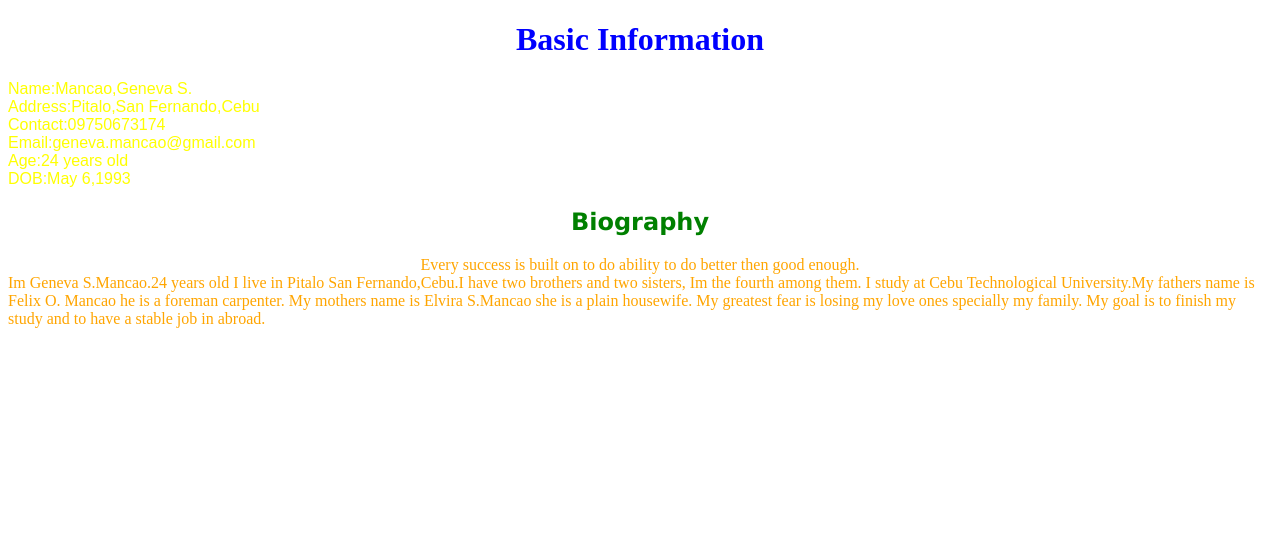
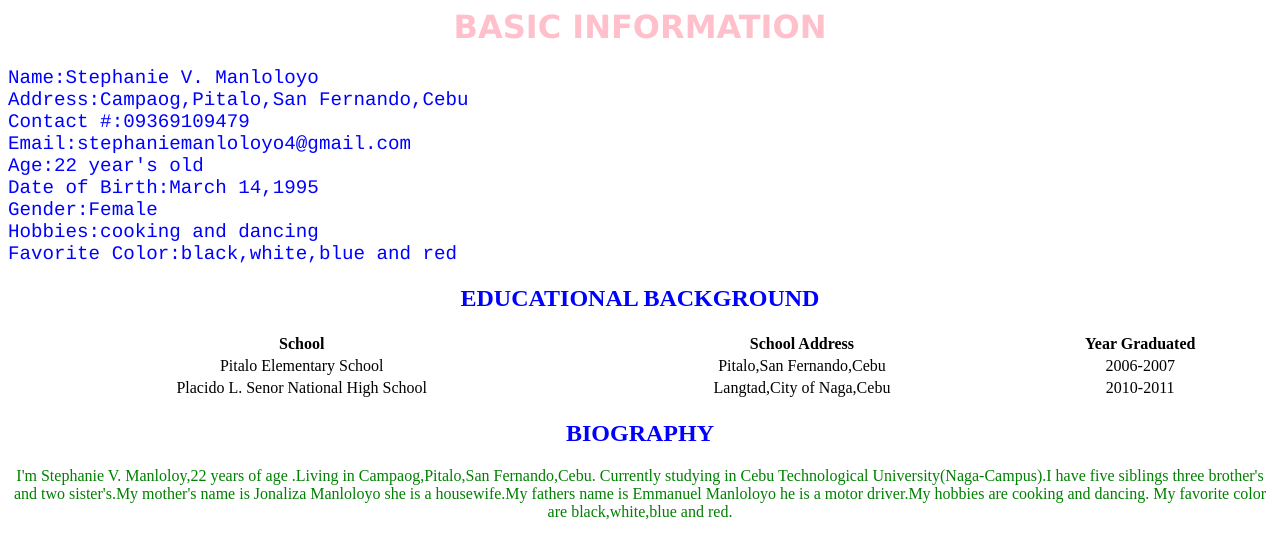
Before and after one commit to hubby20/hub, a PHP site: page / in a window 1280 px wide. Shown: the top 559 px of the page. Run offline with PHP 8.4, Linux system fonts and the light colour scheme.

Commit message:
Add files via upload

```diff
--- a/index.php
+++ b/index.php
@@ -1,38 +1,59 @@
-<!DOCTYPE html>
 <html>
 <head>
 <style>
 h1{
-   color:blue;
-   font-family:anaphora;
-   text-align:center;
+ color:pink;
+ font-family:verdana;
+ font-size:200%;
+ text-align:center;
 }
 p1{
-   color:yellow;
-   font-family:arial;
+ color:blue;
+ font-family:courier;
+ font-size:120%;
 }
 h2{
-
-   color:green;
-   text-align:center;
-   font-family:verdana;
+ color:blue;
+ text:align:center;
 }
 p2{
-   color:orange;
+ color:green;
 
+}
 </style>
 </head>
-<body style="background-color:powderblure;">
-<h1>Basic Information</h1><p1>Name:Mancao,Geneva S.<br>Address:Pitalo,San Fernando,Cebu<br>
-Contact:09750673174<br>Email:geneva.mancao@gmail.com<br>
-Age:24 years old<br>DOB:May 6,1993</p1><h2>Biography</h2>
-<p2><center>Every success is built on to do ability to do better then good enough. </center>
-Im Geneva S.Mancao.24 years old I live in Pitalo San Fernando,Cebu.I have two brothers and two sisters, Im the fourth among them.
-I study at Cebu Technological University.My fathers name is Felix O. Mancao he is a foreman carpenter.
-My mothers name is Elvira S.Mancao she is a plain housewife.
-My greatest fear is losing my love ones specially my family.
-My goal is to finish my study and to have a stable job in abroad.</p2>
+<body>
 
+<h1>BASIC INFORMATION</h1>
 
-</body>
-</html>
+<p1>Name:Stephanie V. Manloloyo<br>
+Address:Campaog,Pitalo,San Fernando,Cebu<br>
+Contact #:09369109479<br>
+Email:stephaniemanloloyo4@gmail.com<br>
+Age:22 year's old<br>
+Date of Birth:March 14,1995<br>
+Gender:Female<br>
+Hobbies:cooking and dancing<br>
+Favorite Color:black,white,blue and red<br>
+</p1><h2><center>EDUCATIONAL BACKGROUND</h2><p2><center>
+<table style="width:100%";color:blue;>
+<tr>
+<th>School</th>
+<th>School Address</th>
+<th>Year Graduated</th>
+</tr>
+<tr>
+<td><center>Pitalo Elementary School</center></td>
+<td><center>Pitalo,San Fernando,Cebu</center></td>
+<td><center>2006-2007</center></td>
+<tr>
+<td><center>Placido L. Senor National High School</center></td>
+<td><center>Langtad,City of Naga,Cebu</center></td>
+<td><center>2010-2011</center></td>
+</tr>
+</table>
+</p1><h2><center>BIOGRAPHY</h2><p2><center>
+I'm Stephanie V. Manloloy,22 years of age .Living in Campaog,Pitalo,San Fernando,Cebu.
+Currently studying in Cebu Technological University(Naga-Campus).I have five siblings three
+brother's and two sister's.My mother's name is Jonaliza Manloloyo she is a housewife.My fathers name is Emmanuel Manloloyo he is a motor driver.My hobbies are cooking and dancing.
+My favorite color are black,white,blue and red.<br>
```
